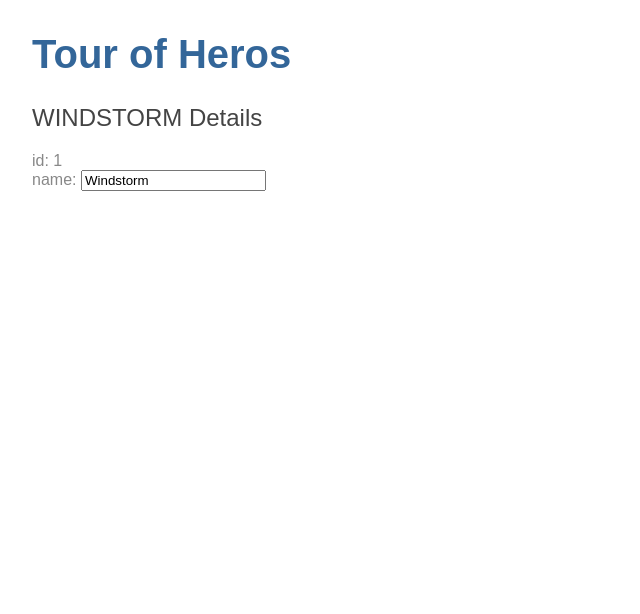
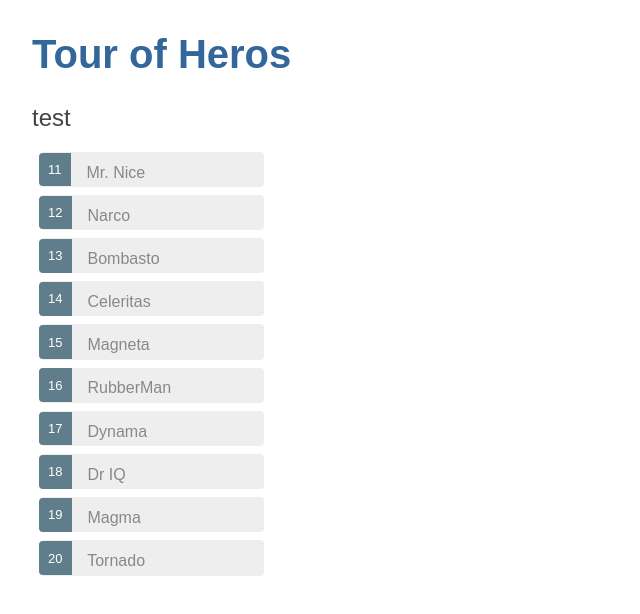
Before and after one commit to hehaijin/TourOfHeroes, an Angular app: page / in a window 1280 px wide. Shown: the top 614 px of the page, without its empty margins (0-640 px from the left). Built offline with nearby package versions, Linux system fonts and the light colour scheme.

Commit message:
lesson: displaying a list

```diff
--- a/src/app/app.component.html
+++ b/src/app/app.component.html
@@ -1,4 +1,3 @@
-	<!--The content below is only a placeholder and can be replaced.-->
 <h1>{{title}}</h1>
-
+<h2>test</h2>
 <app-heros></app-heros>
--- a/src/app/heros/heros.component.css
+++ b/src/app/heros/heros.component.css
@@ -0,0 +1,47 @@
+.selected {
+  background-color: #CFD8DC !important;
+  color: white;
+}
+.heroes {
+  margin: 0 0 2em 0;
+  list-style-type: none;
+  padding: 0;
+  width: 15em;
+}
+.heroes li {
+  cursor: pointer;
+  position: relative;
+  left: 0;
+  background-color: #EEE;
+  margin: .5em;
+  padding: .3em 0;
+  height: 1.6em;
+  border-radius: 4px;
+}
+.heroes li.selected:hover {
+  background-color: #BBD8DC !important;
+  color: white;
+}
+.heroes li:hover {
+  color: #607D8B;
+  background-color: #DDD;
+  left: .1em;
+}
+.heroes .text {
+  position: relative;
+  top: -3px;
+}
+.heroes .badge {
+  display: inline-block;
+  font-size: small;
+  color: white;
+  padding: 0.8em 0.7em 0 0.7em;
+  background-color: #607D8B;
+  line-height: 1em;
+  position: relative;
+  left: -1px;
+  top: -4px;
+  height: 1.8em;
+  margin-right: .8em;
+  border-radius: 4px 0 0 4px;
+}
--- a/src/app/heros/heros.component.html
+++ b/src/app/heros/heros.component.html
@@ -1,8 +1,17 @@
 
-<h2>{{ hero.name | uppercase }} Details</h2>
-<div><span>id: </span>{{hero.id}}</div>
+<ul class="heroes">
+<li *ngFor="let hero1 of heroes"
+[class.selected]="hero === selectedHero"
+(click)="onSelect(hero1)"><span class="badge" >{{hero1.id}}</span> {{hero1.name}}</li>
+</ul>
+
+<div *ngIf="selectedHero">
+<h2>{{ selectedHero.name | uppercase }} Details</h2>
+<div><span>id: </span>{{selectedHero.id}}</div>
 <div>
     <label>name:
-      <input [(ngModel)]="hero.name" placeholder="name">
+      <input [(ngModel)]="selectedHero.name" placeholder="name">
     </label>
 </div>
+
+</div>
--- a/src/app/heros/heros.component.ts
+++ b/src/app/heros/heros.component.ts
@@ -1,5 +1,7 @@
 import { Component, OnInit } from '@angular/core';
 import { Hero } from '../hero';
+import { HEROES } from '../mock-heroes';
+
 
 @Component({
   selector: 'app-heros',
@@ -7,13 +9,15 @@
   styleUrls: ['./heros.component.css']
 })
 
-
-
 export class HerosComponent implements OnInit {
    hero: Hero = {
     id: 1,
     name: 'Windstorm'
   };
+
+  selectedHero: Hero;
+  heroes=HEROES;
+
 
   constructor() {
 
@@ -24,4 +28,9 @@
   ngOnInit() {
   }
 
+  onSelect(hero: Hero): void{
+  this.selectedHero=hero;
+  }
+
+
 }
--- /dev/null
+++ b/src/app/mock-heroes.ts
@@ -0,0 +1,15 @@
+import {Hero} from './hero';
+
+
+export const HEROES:Hero[] = [
+  { id: 11, name: 'Mr. Nice' },
+  { id: 12, name: 'Narco' },
+  { id: 13, name: 'Bombasto' },
+  { id: 14, name: 'Celeritas' },
+  { id: 15, name: 'Magneta' },
+  { id: 16, name: 'RubberMan' },
+  { id: 17, name: 'Dynama' },
+  { id: 18, name: 'Dr IQ' },
+  { id: 19, name: 'Magma' },
+  { id: 20, name: 'Tornado' }
+];
```
Also changed, not shown: src/app/hero.ts (line endings or trailing spaces).
